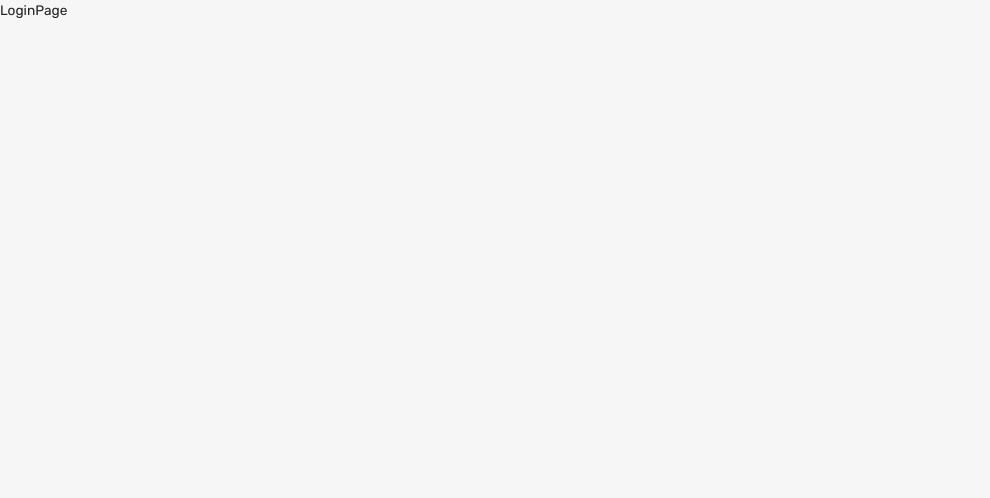
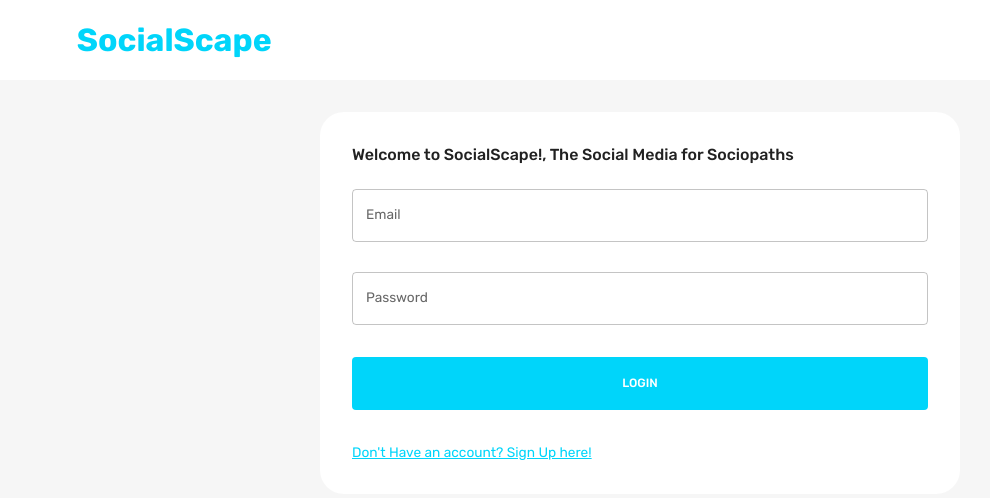
Before and after one commit to gkunal5802/SocialScape, a React (Create React App) app in the folder client/: page / in a window 1280 px wide. Shown: the top 498 px of the page, without its empty margins (0-990 px from the left). Built offline with nearby package versions, Linux system fonts and the light colour scheme.

Commit message:
setup login and register page

```diff
--- a/client/src/App.js
+++ b/client/src/App.js
@@ -11,6 +11,7 @@
 function App() {
   const mode = useSelector((state) => state.mode);
   const theme = useMemo(() => createTheme(themeSettings(mode)), [mode]);
+  const isAuth = Boolean(useSelector((state) => state.token));
   return (
     <div className="app">
       <BrowserRouter>
@@ -18,8 +19,14 @@
           <CssBaseline />
           <Routes>
             <Route path="/" element={<LoginPage />} />
-            <Route path="/home" element={<HomePage />} />
-            <Route path="/profile/:userId" element={<ProfilePage />} />
+            <Route
+              path="/home"
+              element={isAuth ? <HomePage /> : <Navigate to="/" />}
+            />
+            <Route
+              path="/profile/:userId"
+              element={isAuth ? <ProfilePage /> : <Navigate to="/" />}
+            />
           </Routes>
         </ThemeProvider>
       </BrowserRouter>
--- /dev/null
+++ b/client/src/scenes/loginpage/Form.jsx
@@ -0,0 +1,278 @@
+import { useState } from "react";
+import {
+  Box,
+  Button,
+  Typography,
+  useMediaQuery,
+  useTheme,
+  TextField,
+} from "@mui/material";
+import EditOutlinedIcon from "@mui/icons-material/EditOutlined";
+import { Formik } from "formik";
+import { useNavigate } from "react-router-dom";
+import { useDispatch } from "react-redux";
+import * as yup from "yup";
+import FlexBetween from "components/flexBetween";
+import Dropzone from "react-dropzone";
+import { setLogin } from "state";
+
+const registerSchema = yup.object().shape({
+  firstName: yup.string().required("required"),
+  lastName: yup.string().required("required"),
+  email: yup.string().email("invalid email").required("required"),
+  password: yup.string().required("required"),
+  location: yup.string().required("required"),
+  occupation: yup.string().required("required"),
+  picture: yup.string().required("required"),
+});
+
+const loginSchema = yup.object().shape({
+  email: yup.string().email("invalid email").required("required"),
+  password: yup.string().required("required"),
+});
+
+const initialRegisterValues = {
+  firstName: "",
+  lastName: "",
+  email: "",
+  password: "",
+  location: "",
+  occupation: "",
+  picture: "",
+};
+
+const initialLoginaValues = {
+  email: "",
+  password: "",
+};
+
+const Form = () => {
+  const dispatch = useDispatch();
+  const navigate = useNavigate();
+  const { palette } = useTheme();
+  const [pageType, setPageType] = useState("login");
+  const isLogin = pageType === "login";
+  const isRegister = pageType === "register";
+  const isMobileScreen = useMediaQuery("(min-width: 600px)");
+
+  const register = async (values, onSubmitProps) => {
+    const formData = new FormData();
+
+    for (let value in values) {
+      formData.append(value, values[value]);
+    }
+
+    formData.append("picturePath", values.picture.name);
+
+    const savedUserResposne = await fetch(
+      "http://localhost:3000/auth/register",
+      {
+        method: "POST",
+        body: formData,
+      }
+    );
+
+    const savedUser = await savedUserResposne.json();
+    onSubmitProps.resetForm();
+
+    if (savedUser) {
+      setPageType("login");
+    }
+  };
+
+  const login = async (values, onSubmitProps) => {
+    const loggedInResponse = await fetch("http://localhost:3000/auth/login", {
+      method: "POST",
+      headers: { "Content-Type": "application/json" },
+      body: JSON.stringify(values),
+    });
+
+    const loggedIn = await loggedInResponse.json();
+    onSubmitProps.resetForm();
+    if (loggedIn) {
+      dispatch(
+        setLogin({
+          user: loggedIn.user,
+          token: loggedIn.token,
+        })
+      );
+    }
+
+    navigate("/home");
+  };
+  const handleFormSubmit = async (values, onSubmitProps) => {
+    if (isLogin) await login(values, onSubmitProps);
+    if (isRegister) await register(values, onSubmitProps);
+  };
+
+  return (
+    <Formik
+      onSubmit={handleFormSubmit}
+      initialValues={isLogin ? initialLoginaValues : initialRegisterValues}
+      validationSchema={isLogin ? loginSchema : registerSchema}
+    >
+      {({
+        values,
+        errors,
+        touched,
+        handleBlur,
+        handleChange,
+        handleSubmit,
+        setFieldValue,
+        resetForm,
+      }) => (
+        <form onSubmit={handleSubmit}>
+          <Box
+            display="grid"
+            gap="30px"
+            gridTemplateColumn="repeat(4,minmax(0,1fr))"
+            sx={{
+              "& > div": { gridColumn: isMobileScreen ? undefined : "span 4" },
+            }}
+          >
+            {isRegister && (
+              <>
+                <TextField
+                  label="First Name"
+                  name="firstName"
+                  onBlur={handleBlur}
+                  onChange={handleChange}
+                  value={values.firstName}
+                  error={
+                    Boolean(touched.firstName) && Boolean(errors.firstName)
+                  }
+                  helperText={touched.firstName && errors.firstName}
+                  sx={{ gridColumn: "span 2" }}
+                />
+                <TextField
+                  label="Last Name"
+                  name="lastName"
+                  onBlur={handleBlur}
+                  onChange={handleChange}
+                  value={values.lastName}
+                  error={Boolean(touched.lastName) && Boolean(errors.lastName)}
+                  helperText={touched.lastName && errors.lastName}
+                  sx={{ gridColumn: "span 2" }}
+                />
+                <TextField
+                  label="Location"
+                  name="location"
+                  onBlur={handleBlur}
+                  onChange={handleChange}
+                  value={values.location}
+                  error={Boolean(touched.location) && Boolean(errors.location)}
+                  helperText={touched.location && errors.location}
+                  sx={{ gridColumn: "span 4" }}
+                />
+                <TextField
+                  label="Occupation"
+                  name="occupation"
+                  onBlur={handleBlur}
+                  onChange={handleChange}
+                  value={values.occupation}
+                  error={
+                    Boolean(touched.occupation) && Boolean(errors.occupation)
+                  }
+                  helperText={touched.occupation && errors.occupation}
+                  sx={{ gridColumn: "span 4" }}
+                />
+                <Box
+                  gridColumn="span 4"
+                  border={`1px solid ${palette.neutral.medium}`}
+                  borderRadius="5px"
+                  p="1rem"
+                >
+                  <Dropzone
+                    acceptedFiles=".jpg,.jpeg,.png"
+                    multiple={false}
+                    onDrop={(acceptedFiles) =>
+                      setFieldValue("picture", acceptedFiles[0])
+                    }
+                  >
+                    {({ getRootProps, getInputProps }) => (
+                      <Box
+                        {...getRootProps()}
+                        p="1rem"
+                        border={`1px dashed ${palette.primary.main}`}
+                        sx={{ "&:hover": { cursor: "pointer" } }}
+                      >
+                        <input {...getInputProps()} />
+                        {!values.picture ? (
+                          <p>Add picture here</p>
+                        ) : (
+                          <FlexBetween>
+                            <Typography>
+                              {values.picture.name}Add pic
+                            </Typography>
+                            <EditOutlinedIcon />
+                          </FlexBetween>
+                        )}
+                      </Box>
+                    )}
+                  </Dropzone>
+                </Box>
+              </>
+            )}
+
+            <TextField
+              label="Email"
+              name="email"
+              onBlur={handleBlur}
+              onChange={handleChange}
+              value={values.email}
+              error={Boolean(touched.email) && Boolean(errors.email)}
+              helperText={touched.email && errors.email}
+              sx={{ gridColumn: "span 4" }}
+            />
+            <TextField
+              label="Password"
+              type="password"
+              name="password"
+              onBlur={handleBlur}
+              onChange={handleChange}
+              value={values.password}
+              error={Boolean(touched.password) && Boolean(errors.password)}
+              helperText={touched.password && errors.password}
+              sx={{ gridColumn: "span 4" }}
+            />
+          </Box>
+          <Box>
+            <Button
+              fullWidth
+              type="submit"
+              sx={{
+                m: "2rem 0",
+                p: "1rem",
+                backgroundColor: palette.primary.main,
+                color: palette.background.alt,
+                "&:hover": { color: palette.primary.main },
+              }}
+            >
+              {isLogin ? "LOGIN" : "REGISTER"}
+            </Button>
+            <Typography
+              onClick={() => {
+                setPageType(isLogin ? "register" : "login");
+                resetForm();
+              }}
+              sx={{
+                color: palette.primary.main,
+                textDecoration: "underline",
+                "&:hover": {
+                  color: palette.primary.light,
+                  cursor: "pointer",
+                },
+              }}
+            >
+              {isLogin
+                ? "Don't Have an account? Sign Up here!"
+                : "Already have an account? Log in here!"}
+            </Typography>
+          </Box>
+        </form>
+      )}
+    </Formik>
+  );
+};
+
+export default Form;
--- a/client/src/scenes/loginpage/index.jsx
+++ b/client/src/scenes/loginpage/index.jsx
@@ -1,5 +1,36 @@
+import { Box, Typography, useTheme, useMediaQuery } from "@mui/material";
+import Form from "./Form";
+
 const LoginPage = () => {
-  return <div> LoginPage</div>;
+  const theme = useTheme();
+  const isNonMobileScreens = useMediaQuery("(min-width: 1000px)");
+
+  return (
+    <Box>
+      <Box
+        width="100%"
+        backgroundColor={theme.palette.background.alt}
+        textItems="center"
+        p="1rem 6%"
+      >
+        <Typography fontWeight="bold" fontSize="32px" color="primary">
+          SocialScape
+        </Typography>
+      </Box>
+      <Box
+        width={isNonMobileScreens ? "50%" : "93%"}
+        p="2rem"
+        m="2rem auto"
+        backgroundColor={theme.palette.background.alt}
+        borderRadius="1.5rem"
+      >
+        <Typography fontWeight="500" variant="h5" sx={{ mb: "1.5rem" }}>
+          Welcome to SocialScape!, The Social Media for Sociopaths
+        </Typography>
+        <Form />
+      </Box>
+    </Box>
+  );
 };
 
 export default LoginPage;
--- a/client/src/scenes/navBar/index.jsx
+++ b/client/src/scenes/navBar/index.jsx
@@ -111,7 +111,9 @@
           </FormControl>
         </FlexBetween>
       ) : (
-        <IconButton onClick={() => setIsMobileMenuToggled(isMobileMenuToggled)}>
+        <IconButton
+          onClick={() => setIsMobileMenuToggled(!isMobileMenuToggled)}
+        >
           <Menu />
         </IconButton>
       )}
```
Also changed, not shown: 1 other file (tests, documents, lock files or other folders).
